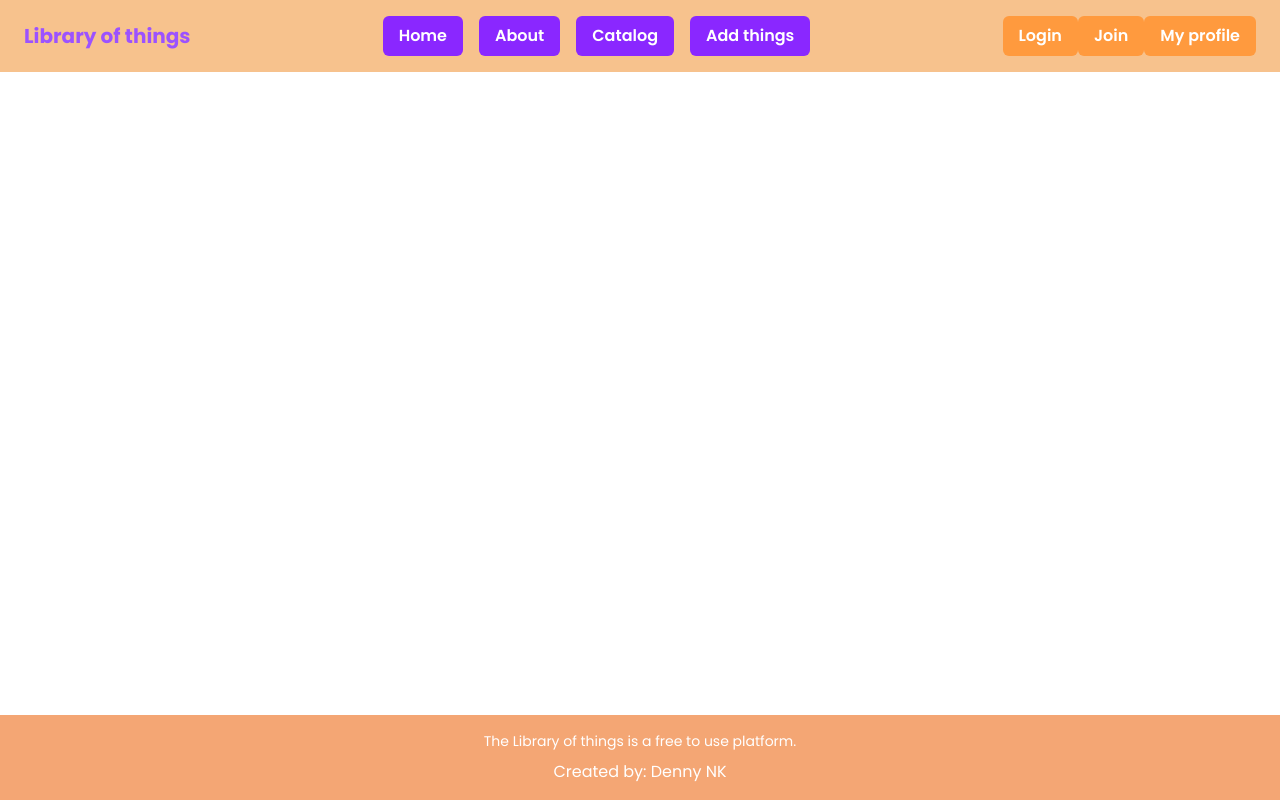
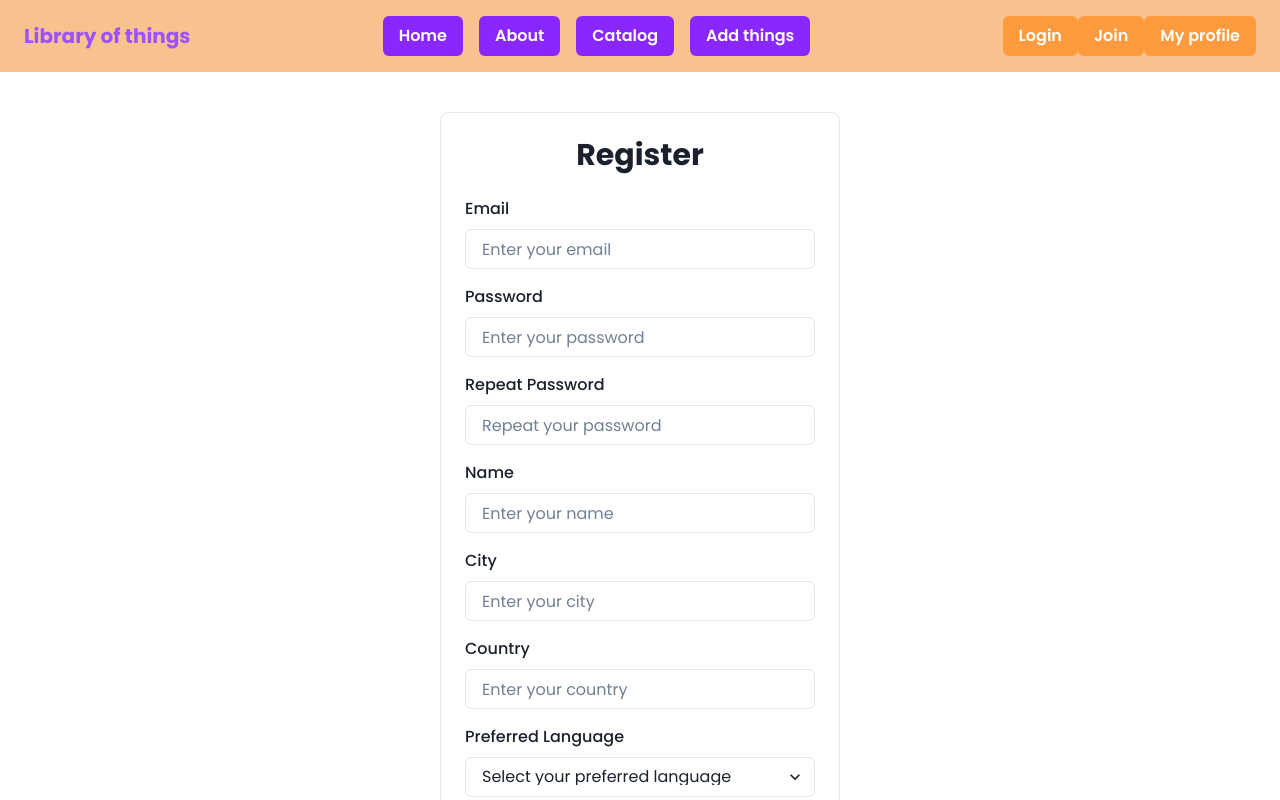
Before and after one commit to DennyNK/LibOfThings, a React (Vite) app in the folder client/: page /register in a window 1280 px wide. Shown: the top 800 px of the page. Built offline with nearby package versions, Linux system fonts and the light colour scheme.

Commit message:
add register component

```diff
--- a/client/src/App.jsx
+++ b/client/src/App.jsx
@@ -6,6 +6,7 @@ import Header from './components/header/Header.jsx'
 import Home from './components/home/Home.jsx'
 import About from './components/about/About.jsx'
 import Login from './components/login/Login.jsx'
+import Register from './components/register/register.jsx'
 
 function App() {
 
@@ -19,6 +20,8 @@ function App() {
       <Route path='/' element={<Home/>}></Route>
       <Route path='/about' element={<About/>}></Route>
       <Route path='/login' element={<Login/>}></Route>
+      <Route path='/register' element={<Register/>}></Route>
+
 
 
       </Routes>
--- a/client/src/components/login/Login.jsx
+++ b/client/src/components/login/Login.jsx
@@ -56,11 +56,11 @@ export default function Login() {
           </Button>
         </Box>
 
-        {/* Link to Register Page */}
+
         <Text fontSize="sm">
           No account?{' '}
           <Link color="teal.500" onClick={() => navigate('/register')}>
-            Click here
+            Register here
           </Link>
         </Text>
       </Box>
--- /dev/null
+++ b/client/src/components/register/Register.jsx
@@ -0,0 +1,176 @@
+import { useState } from 'react';
+import { useNavigate } from 'react-router';
+import { Box, FormControl, FormLabel, Input, Button, Stack, Heading, FormErrorMessage, Select, Text, Link } from '@chakra-ui/react';
+
+
+export default function Register() {
+    const navigate = useNavigate();
+    const [formData, setFormData] = useState({
+        email: '',
+        password: '',
+        repeatPassword: '',
+        name: '',
+        city: '',
+        country: '',
+        preferredLanguage: '',
+      });
+
+      const [errors, setErrors] = useState({});
+
+      const handleInputChange = (e) => {
+        const { name, value } = e.target;
+        setFormData((prevData) => ({
+          ...prevData,
+          [name]: value,
+        }));
+      };
+
+      const validateForm = () => {
+        let formErrors = {};
+        if (!formData.email) formErrors.email = 'Email is required';
+        if (!formData.password) formErrors.password = 'Password is required';
+        if (formData.password !== formData.repeatPassword) formErrors.repeatPassword = 'Passwords must match';
+        if (!formData.name) formErrors.name = 'Name is required';
+        if (!formData.city) formErrors.city = 'City is required';
+        if (!formData.country) formErrors.country = 'Country is required';
+        if (!formData.preferredLanguage) formErrors.preferredLanguage = 'Preferred Language is required';
+        setErrors(formErrors);
+        return Object.keys(formErrors).length === 0;
+      };
+
+      const handleSubmit = (e) => {
+        e.preventDefault();
+        if (validateForm()) {
+          // Submit form data (you can handle the submission logic here)
+          console.log('Form Submitted', formData);
+        }
+      };
+
+      return (
+        <Box maxWidth="400px" mx="auto" mt={10} p={6} borderWidth="1px" borderRadius="lg">
+          <Heading as="h2" size="lg" textAlign="center" mb={6}>
+            Register
+          </Heading>
+
+          <form onSubmit={handleSubmit}>
+            <Stack spacing={4}>
+              {/* Email Field */}
+              <FormControl isInvalid={errors.email}>
+                <FormLabel htmlFor="email">Email</FormLabel>
+                <Input
+                  id="email"
+                  type="email"
+                  name="email"
+                  value={formData.email}
+                  onChange={handleInputChange}
+                  placeholder="Enter your email"
+                />
+                <FormErrorMessage>{errors.email}</FormErrorMessage>
+              </FormControl>
+
+              {/* Password Field */}
+              <FormControl isInvalid={errors.password}>
+                <FormLabel htmlFor="password">Password</FormLabel>
+                <Input
+                  id="password"
+                  type="password"
+                  name="password"
+                  value={formData.password}
+                  onChange={handleInputChange}
+                  placeholder="Enter your password"
+                />
+                <FormErrorMessage>{errors.password}</FormErrorMessage>
+              </FormControl>
+
+              {/* Repeat Password Field */}
+              <FormControl isInvalid={errors.repeatPassword}>
+                <FormLabel htmlFor="repeatPassword">Repeat Password</FormLabel>
+                <Input
+                  id="repeatPassword"
+                  type="password"
+                  name="repeatPassword"
+                  value={formData.repeatPassword}
+                  onChange={handleInputChange}
+                  placeholder="Repeat your password"
+                />
+                <FormErrorMessage>{errors.repeatPassword}</FormErrorMessage>
+              </FormControl>
+
+              {/* Name Field */}
+              <FormControl isInvalid={errors.name}>
+                <FormLabel htmlFor="name">Name</FormLabel>
+                <Input
+                  id="name"
+                  type="text"
+                  name="name"
+                  value={formData.name}
+                  onChange={handleInputChange}
+                  placeholder="Enter your name"
+                />
+                <FormErrorMessage>{errors.name}</FormErrorMessage>
+              </FormControl>
+
+              {/* City Field */}
+              <FormControl isInvalid={errors.city}>
+                <FormLabel htmlFor="city">City</FormLabel>
+                <Input
+                  id="city"
+                  type="text"
+                  name="city"
+                  value={formData.city}
+                  onChange={handleInputChange}
+                  placeholder="Enter your city"
+                />
+                <FormErrorMessage>{errors.city}</FormErrorMessage>
+              </FormControl>
+
+              {/* Country Field */}
+              <FormControl isInvalid={errors.country}>
+                <FormLabel htmlFor="country">Country</FormLabel>
+                <Input
+                  id="country"
+                  type="text"
+                  name="country"
+                  value={formData.country}
+                  onChange={handleInputChange}
+                  placeholder="Enter your country"
+                />
+                <FormErrorMessage>{errors.country}</FormErrorMessage>
+              </FormControl>
+
+              {/* Preferred Language Field */}
+              <FormControl isInvalid={errors.preferredLanguage}>
+                <FormLabel htmlFor="preferredLanguage">Preferred Language</FormLabel>
+                <Select
+                  id="preferredLanguage"
+                  name="preferredLanguage"
+                  value={formData.preferredLanguage}
+                  onChange={handleInputChange}
+                  placeholder="Select your preferred language"
+                >
+                  <option value="english">English</option>
+                  <option value="spanish">Spanish</option>
+                  <option value="french">French</option>
+                  <option value="german">German</option>
+                  <option value="chinese">Chinese</option>
+                </Select>
+                <FormErrorMessage>{errors.preferredLanguage}</FormErrorMessage>
+              </FormControl>
+
+              {/* Submit Button */}
+              <Button colorScheme="teal" size="lg" type="submit" width="full">
+                Register
+              </Button>
+
+              {/* Redirect to Login */}
+            <Text fontSize="sm">
+                        Have an account?{' '}
+                    <Link color="teal.500" onClick={() => navigate('/login')}>
+                          Login here
+                    </Link>
+            </Text>
+            </Stack>
+          </form>
+        </Box>
+      );
+}
```
